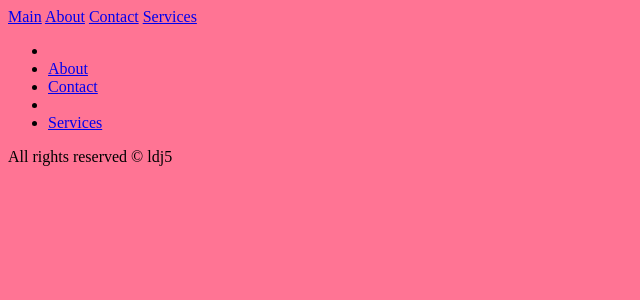
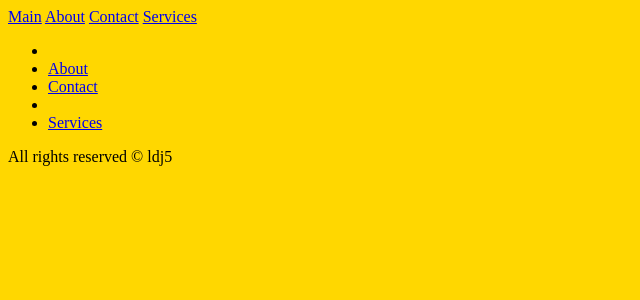
Before and after one commit to c35punk/CSS-Advanced, a Jekyll site: the page built from index.html, in a window 1280 px wide. Shown: the top 300 px of the page, without its empty margins (0-640 px from the left). Built offline with Jekyll 4.4.1, drawn with Linux system fonts in a browser that asks for light colours.

Commit message:
Gold and black

```diff
--- a/css/site.css
+++ b/css/site.css
@@ -1,3 +1,4 @@
 body {
-    background: #ff7494;
+    background: gold;
+    color: black;
 }
```
